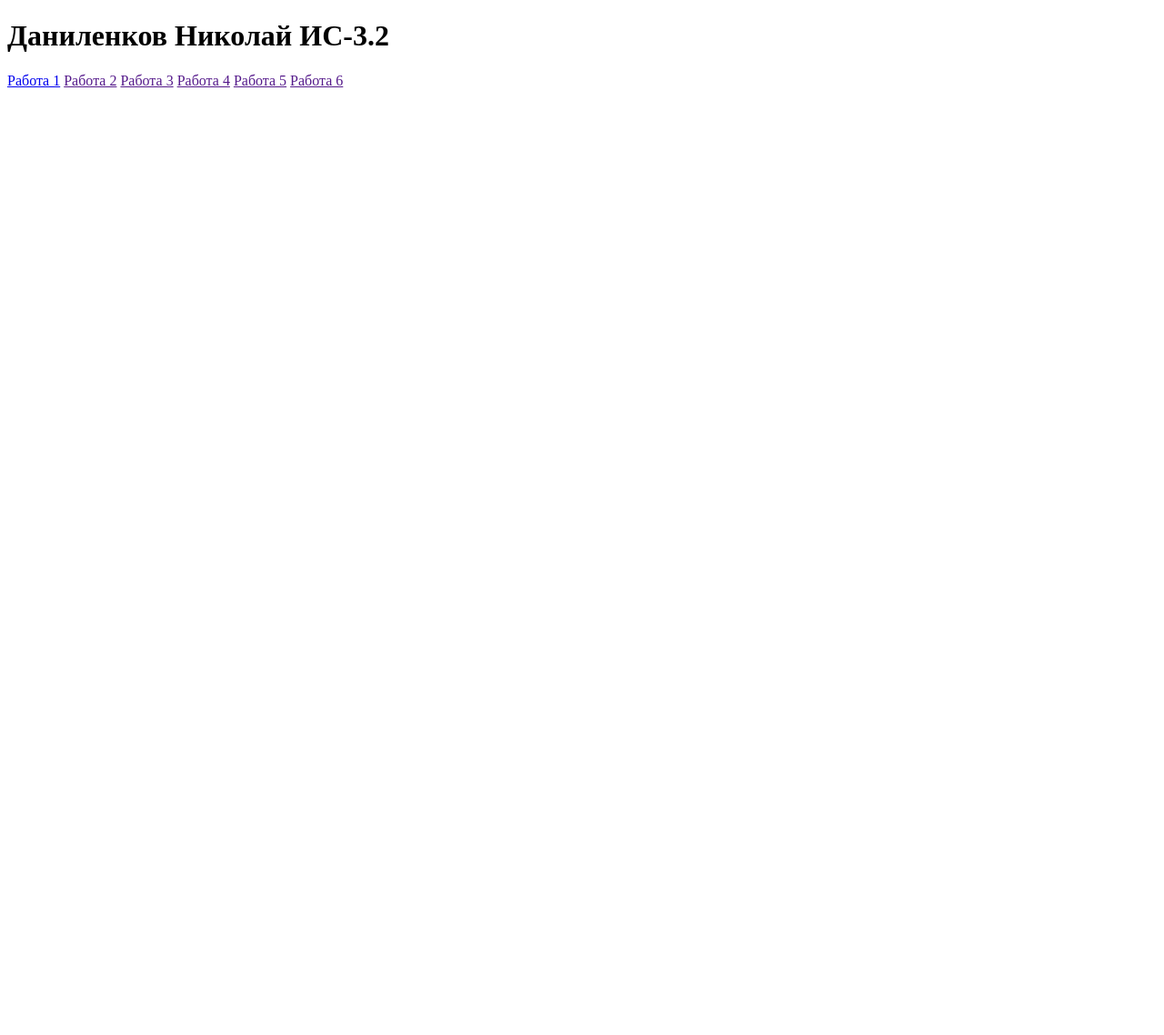
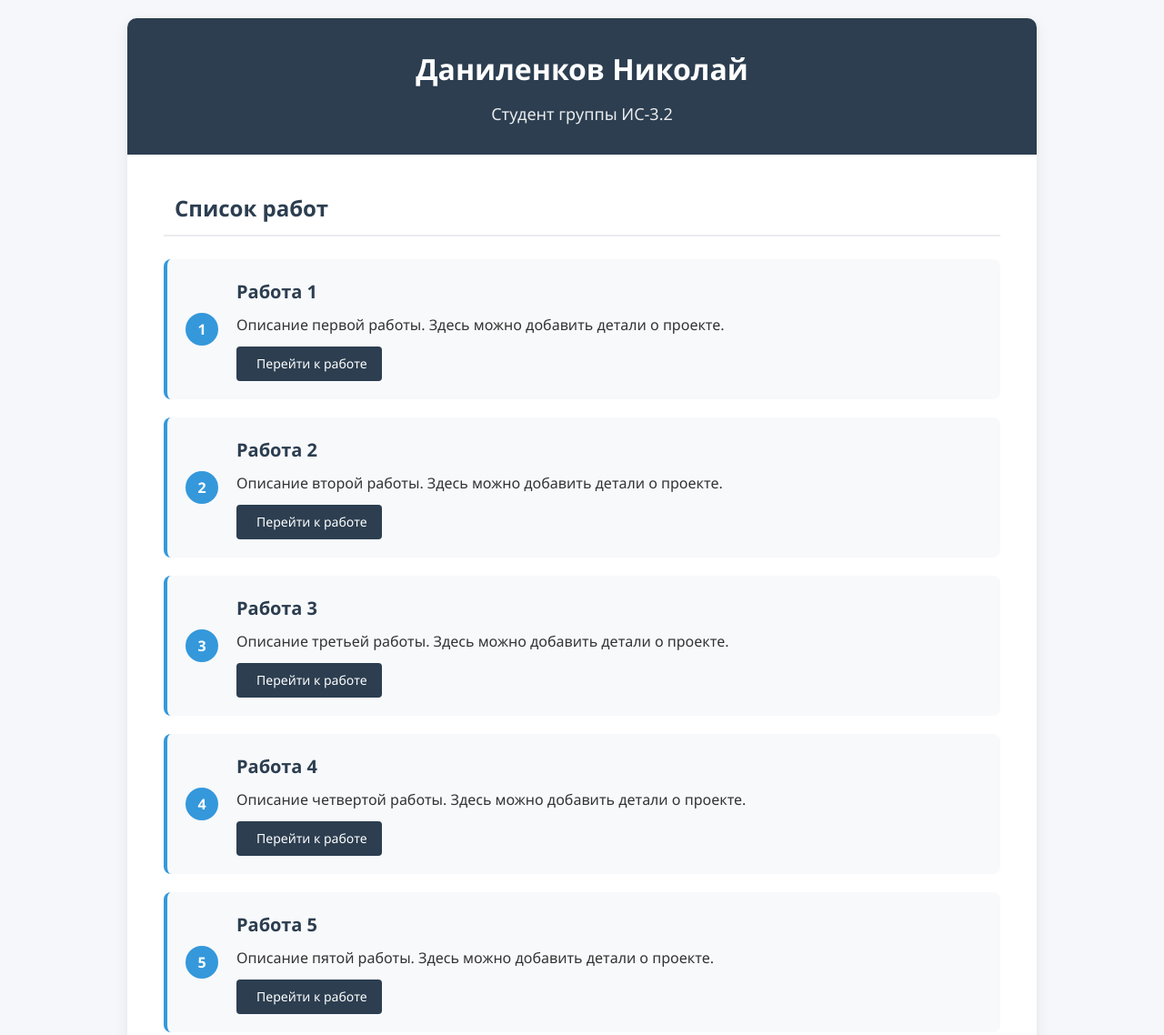
Before and after one commit to kyberkolyan1337/kyberkolyan1337.github.io, a plain HTML site: page index.html in a window 1280 px wide. Shown: the top 1138 px of the page at 91% size. Before the commit the page ends 800 px from the top, so only its background shows below. Drawn offline with Linux system fonts and the light colour scheme.

Commit message:
Initial commit

```diff
--- a/index.html
+++ b/index.html
@@ -1,19 +1,102 @@
 <!DOCTYPE html>
-<html lang="en">
+<html lang="ru">
 <head>
     <meta charset="UTF-8">
     <meta name="viewport" content="width=device-width, initial-scale=1.0">
     <title>Даниленков Николай ИС-3.2</title>
+    <link rel="stylesheet" href="web1.css">
 </head>
 <body>
-    <h1>Даниленков Николай ИС-3.2</h1>
+    <div class="container">
+        <div class="header">
+            <h1>Даниленков Николай</h1>
+            <p>Студент группы ИС-3.2</p>
+        </div>
 
-    <a href="web.html">Работа 1</a>
-    <a href="">Работа 2</a>
-    <a href="">Работа 3</a>
-    <a href="">Работа 4</a>
-    <a href="">Работа 5</a>
-    <a href="">Работа 6</a>
+        <div class="content">
+            <h2 class="section-title">
+                <i class="fas fa-tasks"></i>
+                Список работ
+            </h2>
 
+            <ul class="works-list">
+                <li class="work-item">
+                    <div class="work-number">1</div>
+                    <div class="work-content">
+                        <h3 class="work-title">Работа 1</h3>
+                        <p>Описание первой работы. Здесь можно добавить детали о проекте.</p>
+                        <a href="web.html" class="work-link">
+                            <i class="fas fa-external-link-alt"></i>
+                            Перейти к работе
+                        </a>
+                    </div>
+                </li>
+
+                <li class="work-item">
+                    <div class="work-number">2</div>
+                    <div class="work-content">
+                        <h3 class="work-title">Работа 2</h3>
+                        <p>Описание второй работы. Здесь можно добавить детали о проекте.</p>
+                        <a href="#" class="work-link">
+                            <i class="fas fa-external-link-alt"></i>
+                            Перейти к работе
+                        </a>
+                    </div>
+                </li>
+
+                <li class="work-item">
+                    <div class="work-number">3</div>
+                    <div class="work-content">
+                        <h3 class="work-title">Работа 3</h3>
+                        <p>Описание третьей работы. Здесь можно добавить детали о проекте.</p>
+                        <a href="#" class="work-link">
+                            <i class="fas fa-external-link-alt"></i>
+                            Перейти к работе
+                        </a>
+                    </div>
+                </li>
+
+                <li class="work-item">
+                    <div class="work-number">4</div>
+                    <div class="work-content">
+                        <h3 class="work-title">Работа 4</h3>
+                        <p>Описание четвертой работы. Здесь можно добавить детали о проекте.</p>
+                        <a href="#" class="work-link">
+                            <i class="fas fa-external-link-alt"></i>
+                            Перейти к работе
+                        </a>
+                    </div>
+                </li>
+
+                <li class="work-item">
+                    <div class="work-number">5</div>
+                    <div class="work-content">
+                        <h3 class="work-title">Работа 5</h3>
+                        <p>Описание пятой работы. Здесь можно добавить детали о проекте.</p>
+                        <a href="#" class="work-link">
+                            <i class="fas fa-external-link-alt"></i>
+                            Перейти к работе
+                        </a>
+                    </div>
+                </li>
+
+                <li class="work-item">
+                    <div class="work-number">6</div>
+                    <div class="work-content">
+                        <h3 class="work-title">Работа 6</h3>
+                        <p>Описание шестой работы. Здесь можно добавить детали о проекте.</p>
+                        <a href="#" class="work-link">
+                            <i class="fas fa-external-link-alt"></i>
+                            Перейти к работе
+                        </a>
+                    </div>
+                </li>
+            </ul>
+        </div>
+
+        <div class="footer">
+            <p>2025 учебный год</p>
+        </div>
+    </div>
 </body>
 </html>
--- /dev/null
+++ b/web1.css
@@ -0,0 +1,154 @@
+* {
+    margin: 0;
+    padding: 0;
+    box-sizing: border-box;
+    font-family: 'Segoe UI', Tahoma, Geneva, Verdana, sans-serif;
+}
+
+body {
+    background-color: #f5f7fa;
+    color: #333;
+    line-height: 1.6;
+    padding: 20px;
+}
+
+.container {
+    max-width: 1000px;
+    margin: 0 auto;
+    background-color: white;
+    border-radius: 10px;
+    box-shadow: 0 5px 15px rgba(0, 0, 0, 0.08);
+    overflow: hidden;
+}
+
+.header {
+    background-color: #2c3e50;
+    color: white;
+    padding: 30px;
+    text-align: center;
+}
+
+.header h1 {
+    font-size: 32px;
+    margin-bottom: 10px;
+}
+
+.header p {
+    font-size: 18px;
+    opacity: 0.9;
+}
+
+.content {
+    padding: 40px;
+}
+
+.section-title {
+    font-size: 24px;
+    color: #2c3e50;
+    margin-bottom: 25px;
+    padding-bottom: 10px;
+    border-bottom: 2px solid #eaecef;
+    display: flex;
+    align-items: center;
+}
+
+.section-title i {
+    margin-right: 12px;
+    color: #3498db;
+}
+
+.works-list {
+    list-style-type: none;
+    margin-top: 20px;
+}
+
+.work-item {
+    background-color: #f8f9fb;
+    padding: 20px;
+    margin-bottom: 20px;
+    border-radius: 8px;
+    border-left: 4px solid #3498db;
+    display: flex;
+    align-items: center;
+    transition: background-color 0.2s;
+}
+
+.work-item:hover {
+    background-color: #edf7ff;
+}
+
+.work-number {
+    background-color: #3498db;
+    color: white;
+    width: 36px;
+    height: 36px;
+    border-radius: 50%;
+    display: flex;
+    justify-content: center;
+    align-items: center;
+    margin-right: 20px;
+    font-weight: bold;
+    flex-shrink: 0;
+}
+
+.work-content {
+    flex-grow: 1;
+}
+
+.work-title {
+    font-size: 20px;
+    color: #2c3e50;
+    margin-bottom: 8px;
+}
+
+.work-link {
+    display: inline-block;
+    background-color: #2c3e50;
+    color: white;
+    padding: 8px 16px;
+    border-radius: 4px;
+    text-decoration: none;
+    font-size: 14px;
+    margin-top: 10px;
+    transition: background-color 0.2s;
+}
+
+.work-link:hover {
+    background-color: #3498db;
+}
+
+.work-link i {
+    margin-right: 6px;
+}
+
+.footer {
+    text-align: center;
+    padding: 25px;
+    background-color: #f8f9fb;
+    color: #7f8c8d;
+    font-size: 15px;
+    border-top: 1px solid #eaecef;
+}
+
+@media (max-width: 768px) {
+    .header h1 {
+        font-size: 26px;
+    }
+
+    .header p {
+        font-size: 16px;
+    }
+
+    .content {
+        padding: 25px;
+    }
+
+    .work-item {
+        flex-direction: column;
+        align-items: flex-start;
+    }
+
+    .work-number {
+        margin-bottom: 15px;
+    }
+}
```
